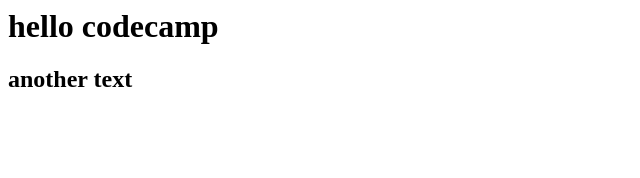
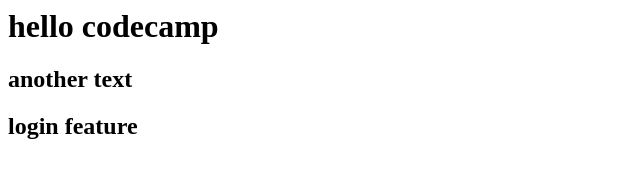
Before and after one commit to chayapol18/learn-basic-git, a plain HTML site: page index.html in a window 1280 px wide. Shown: the whole page, without its empty margins (0-640 px from the left). Drawn offline with Linux system fonts and the light colour scheme.

Commit message:
add login feature

```diff
--- a/index.html
+++ b/index.html
@@ -1,2 +1,4 @@
 <h1>hello codecamp</h1>
 <h2>another text</h2>
+
+<h2>login feature</h2>
```
